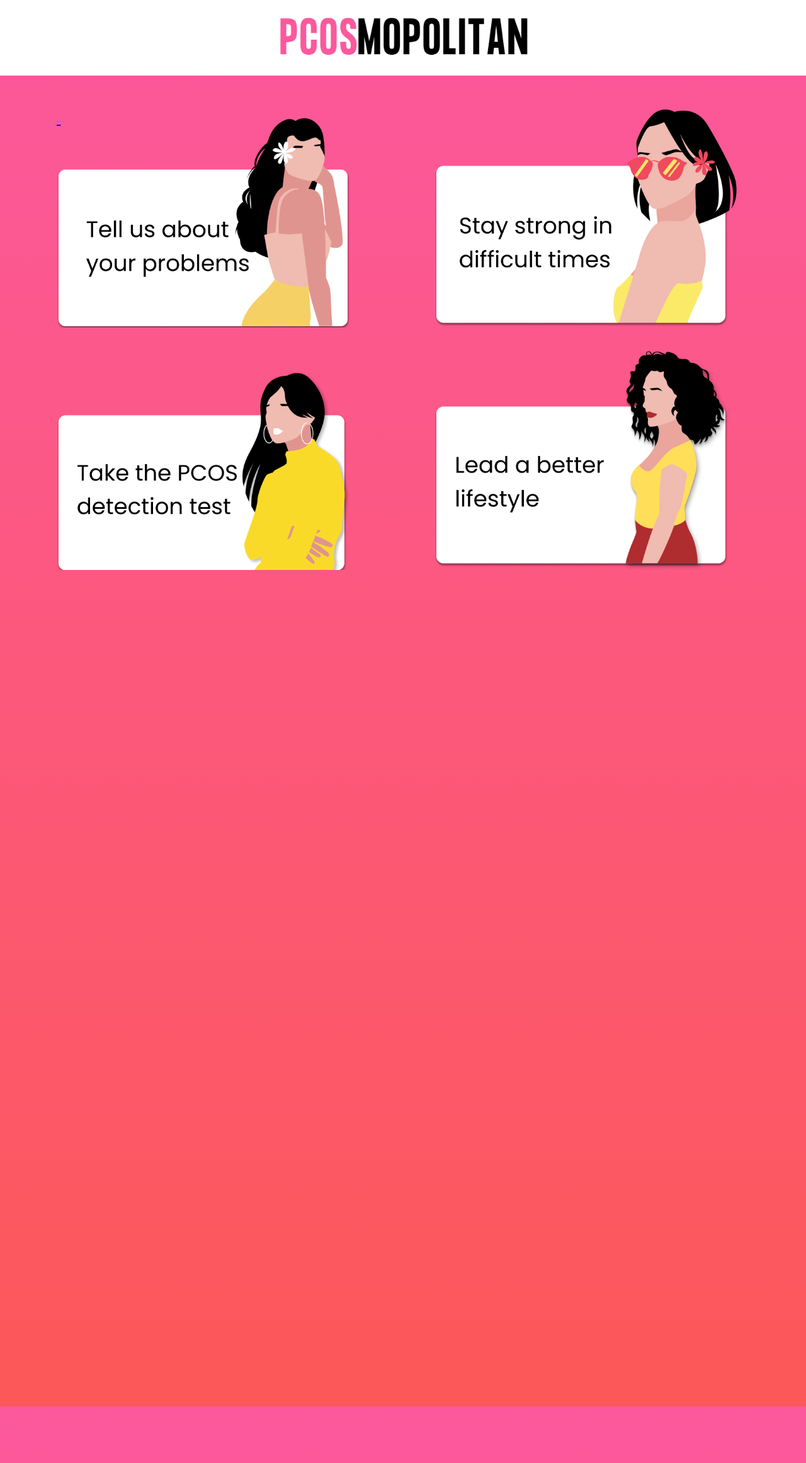
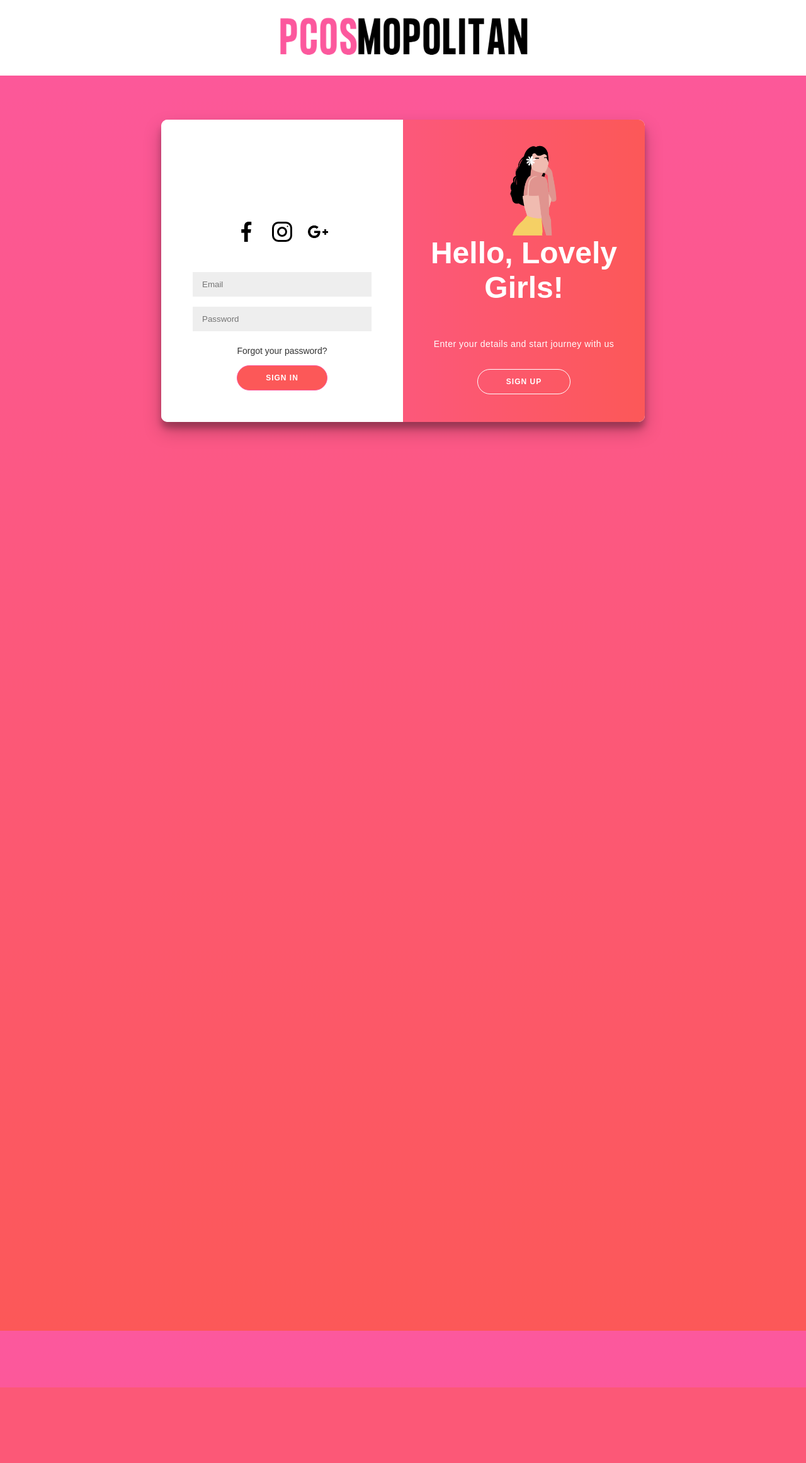
Before and after one commit to dwvicy/PCOSmopolitan, a Flask app: page / in a window 1280 px wide. Shown: the whole page at 63% size. After the commit the page ends 2203 px from the top, so only its background shows below. Run offline with Flask 2, Linux system fonts and the light colour scheme; parts of the project's set-up code (start-up, migrations or seed data) failed here and were passed over; some web fonts are replaced.

Commit message:
feat: add auth page

```diff
--- a/app.py
+++ b/app.py
@@ -10,7 +10,7 @@
 
 
 
-@app.route("/")
+@app.route("/home")
 def hello_worl():
      return render_template("index.html")
 
@@ -18,6 +18,11 @@
 def hello_1():
     return render_template("remedies.html")
 
+@app.route("/")
+def hello2():
+     return render_template("login.html")
+
+
 @app.route("/test")
 def hello():
     return render_template("test.html")
--- a/template/index.html
+++ b/template/index.html
@@ -1,5 +1,7 @@
 <!DOCTYPE html>
 <head>
+  <script>(function(w, d) { w.CollectId = "5fa68150203d427dae28ae1a"; var h = d.head || d.getElementsByTagName("head")[0]; var s = d.createElement("script"); s.setAttribute("type", "text/javascript"); s.async=true; s.setAttribute("src", "https://collectcdn.com/launcher.js"); h.appendChild(s); })(window, document);
+  </script>
 
     <style>
 
--- /dev/null
+++ b/template/login.html
@@ -0,0 +1,347 @@
+<!DOCTYPE html>
+<head>
+    <link rel="stylesheet" href="style.css">
+    <link rel="stylesheet" href="script.js">
+    <link href="https://fonts.googleapis.com/css2?family=Poppins:wght@900&display=swap" rel="stylesheet">
+<style>
+
+@import url('https://fonts.google.com/poppins');
+
+* {
+	box-sizing: border-box;
+}
+
+.divi {
+	background: transparent;
+	display: flex;
+	justify-content: center;
+	align-items: center;
+	flex-direction: column;
+	font-family: 'Montserrat', sans-serif;
+	height: 100vh;
+	margin: -120px 0 50px;
+}
+.logop {
+  width: 800px;
+  height: 150px;
+  background: url("{{ url_for('static', filename='logo.png')}}");
+  background-size: 50%;
+  background-repeat: no-repeat;
+  background-position: center;
+  margin: auto;
+}
+
+
+.overlay img{
+    width:150px;
+    margin-top:-10px;
+}
+h1 {
+	font-weight: bold;
+	margin-top: 0px;
+}
+
+h2 {
+	text-align: center;
+}
+
+p {
+	font-size: 14px;
+	font-weight: 100;
+	line-height: 20px;
+	letter-spacing: 0.5px;
+	margin: 20px 0 30px;
+}
+
+span {
+	font-size: 12px;
+}
+
+a {
+	color: #333;
+	font-size: 14px;
+	text-decoration: none;
+	margin: 15px 0;
+}
+.containerz {
+  width: 1100px;
+  height: 2173px;
+  top: 120px;
+  margin: 30px auto;
+  position: relative;
+
+}
+
+button {
+	border-radius: 20px;
+	border: 1px solid #FC589D;
+	background-color: #FC5858;
+	color: #FFFFFF;
+	font-size: 12px;
+	font-weight: bold;
+	padding: 12px 45px;
+	letter-spacing: 1px;
+	text-transform: uppercase;
+	transition: transform 80ms ease-in;
+}
+
+
+
+button:active {
+	transform: scale(0.95);
+}
+
+button:focus {
+	outline: none;
+}
+
+button.ghost {
+	background-color: transparent;
+	border-color: #FFFFFF;
+}
+
+form {
+	background-color: #FFFFFF;
+	display: flex;
+	align-items: center;
+	justify-content: center;
+	flex-direction: column;
+	padding: 0 50px;
+	height: 100%;
+	text-align: center;
+}
+
+input {
+	background-color: #eee;
+	border: none;
+	padding: 12px 15px;
+	margin: 8px 0;
+	width: 100%;
+}
+
+.container {
+	background-color: #fff;
+	border-radius: 10px;
+  	box-shadow: 0 14px 28px rgba(0,0,0,0.25),
+			0 10px 10px rgba(0,0,0,0.22);
+	position: relative;
+	overflow: hidden;
+	width: 768px;
+	max-width: 100%;
+	min-height: 480px;
+}
+
+.form-container {
+	position: absolute;
+	top: 0;
+	height: 100%;
+	transition: all 0.6s ease-in-out;
+}
+
+.sign-in-container {
+	left: 0;
+	width: 50%;
+	z-index: 2;
+}
+
+.container.right-panel-active .sign-in-container {
+	transform: translateX(100%);
+}
+
+.sign-up-container {
+	left: 0;
+	width: 50%;
+	opacity: 0;
+	z-index: 1;
+}
+
+.container.right-panel-active .sign-up-container {
+	transform: translateX(100%);
+	opacity: 1;
+	z-index: 5;
+	animation: show 0.6s;
+}
+
+@keyframes show {
+	0%, 49.99% {
+		opacity: 0;
+		z-index: 1;
+	}
+
+	50%, 100% {
+		opacity: 1;
+		z-index: 5;
+	}
+}
+
+.overlay-container {
+	position: absolute;
+	top: 0;
+	left: 50%;
+	width: 50%;
+	height: 100%;
+	overflow: hidden;
+	transition: transform 0.6s ease-in-out;
+	z-index: 100;
+}
+
+.container.right-panel-active .overlay-container{
+	transform: translateX(-100%);
+}
+
+.overlay {
+	background: #FC5858;
+	background: -webkit-linear-gradient(to right,#FC589D, #FC5858);
+	background: linear-gradient(to right,#FC589D, #FC5858);
+	background-repeat: no-repeat;
+	background-size: cover;
+	background-position: 0 0;
+	color: #FFFFFF;
+	position: relative;
+	left: -100%;
+	height: 100%;
+	width: 200%;
+  	transform: translateX(0);
+	transition: transform 0.6s ease-in-out;
+}
+
+.container.right-panel-active .overlay {
+  	transform: translateX(50%);
+}
+
+.overlay-panel {
+	position: absolute;
+	display: flex;
+	align-items: center;
+	justify-content: center;
+	flex-direction: column;
+	padding: 0 40px;
+	text-align: center;
+	top: 0;
+	height: 100%;
+	width: 50%;
+	transform: translateX(0);
+	transition: transform 0.6s ease-in-out;
+}
+
+.overlay-left {
+	transform: translateX(-20%);
+}
+
+.container.right-panel-active .overlay-left {
+	transform: translateX(0);
+}
+
+.overlay-right {
+	right: 0;
+	transform: translateX(0);
+}
+
+.container.right-panel-active .overlay-right {
+	transform: translateX(20%);
+}
+
+.social-container {
+	margin: 20px 0;
+}
+
+.heady {
+  top: 0;
+  left: 0;
+  width: 100%;
+  height: 120px;
+  display: inline-block;
+  position: absolute;
+  background: white;
+  color: #ffffff;
+  text-align: center;
+}
+
+.social-container a {
+	border: 0px solid #DDDDDD;
+	border-radius: 50%;
+	display: inline-flex;
+	justify-content: center;
+	align-items: center;
+	margin: 0 5px;
+	height: 40px;
+	width: 40px;
+}
+
+
+</style>
+</head>
+<div class="heady">
+    <div class="logop">
+    </div>
+    </div>
+
+<div class="containerz">
+<div class="divi">
+<div class="container" id="container">
+	<div class="form-container sign-up-container">
+		<form>
+			<h1>Create Account</h1>
+			<div class="social-container">
+				<a href="#" class="social"><img src ="{{ url_for('static', filename = '20.png') }}"></a>
+                <a href="#" class="social"><img src ="{{ url_for('static', filename = '21.png') }}"></a>
+                <a href="#" class="social"><img src ="{{ url_for('static', filename = '23.png') }}"></a>
+
+			</div>
+			<span>or use your email for registration</span>
+			<input type="text" placeholder="Name" />
+			<input type="email" placeholder="Email" />
+			<input type="password" placeholder="Password" />
+			<a href="/home"><button id="signUp">Sign Up</button></a>
+		</form>
+	</div>
+	<div class="form-container sign-in-container">
+		<form action="/index.html">
+			<h1>Sign in</h1>
+			<div class="social-container">
+				<a href="#" class="social"><img src ="{{ url_for('static', filename = '20.png') }}"></a>
+                <a href="#" class="social"><img src ="{{ url_for('static', filename = '21.png') }}"></a>
+                <a href="#" class="social"><img src ="{{ url_for('static', filename = '23.png') }}"></a>
+			</div>
+			<span>or use your account</span>
+			<input type="email" placeholder="Email" />
+			<input type="password" placeholder="Password" />
+			<a href="\">Forgot your password?</a>
+			<button onsubmit="window.location.href='/home'">Sign In</button>
+		</form>
+	</div>
+	<div class="overlay-container">
+		<div class="overlay">
+			<div class="overlay-panel overlay-left">
+            <img src="{{ url_for('static', filename = '4.png') }}">
+				<h1>Welcome Back Beautiful!</h1>
+				<p>To keep connected with us please login with your info</p>
+				<button class="ghost" id="signIn">Sign In</button>
+			</div>
+			<div class="overlay-panel overlay-right">
+            <img src="{{ url_for('static', filename = '6.png') }}">
+				<h1>Hello, Lovely Girls!</h1>
+				<p>Enter your details and start journey with us</p>
+				<button class="ghost" id="signUp">Sign Up</button>
+			</div>
+		</div>
+	</div>
+</div>
+</div>
+
+    <script>
+    const signUpButton = document.getElementById('signUp');
+const signInButton = document.getElementById('signIn');
+const container = document.getElementById('container');
+
+signUpButton.addEventListener('click', () => {
+	container.classList.add("right-panel-active");
+});
+
+signInButton.addEventListener('click', () => {
+	container.classList.remove("right-panel-active");
+});
+</script>
+
+</div>
+    </html>
```
Also changed, not shown: static/20.png (added), static/21.png (added), static/22.png (added), static/23.png (added).
